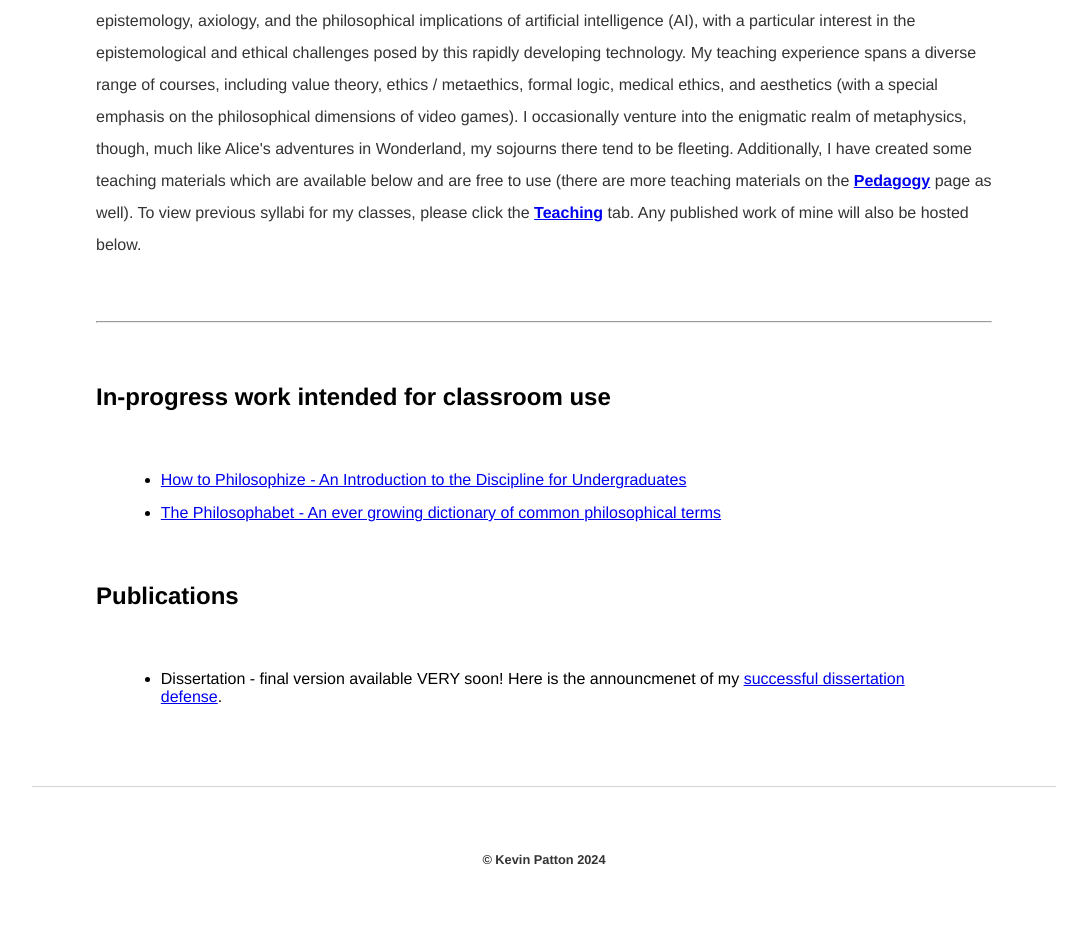
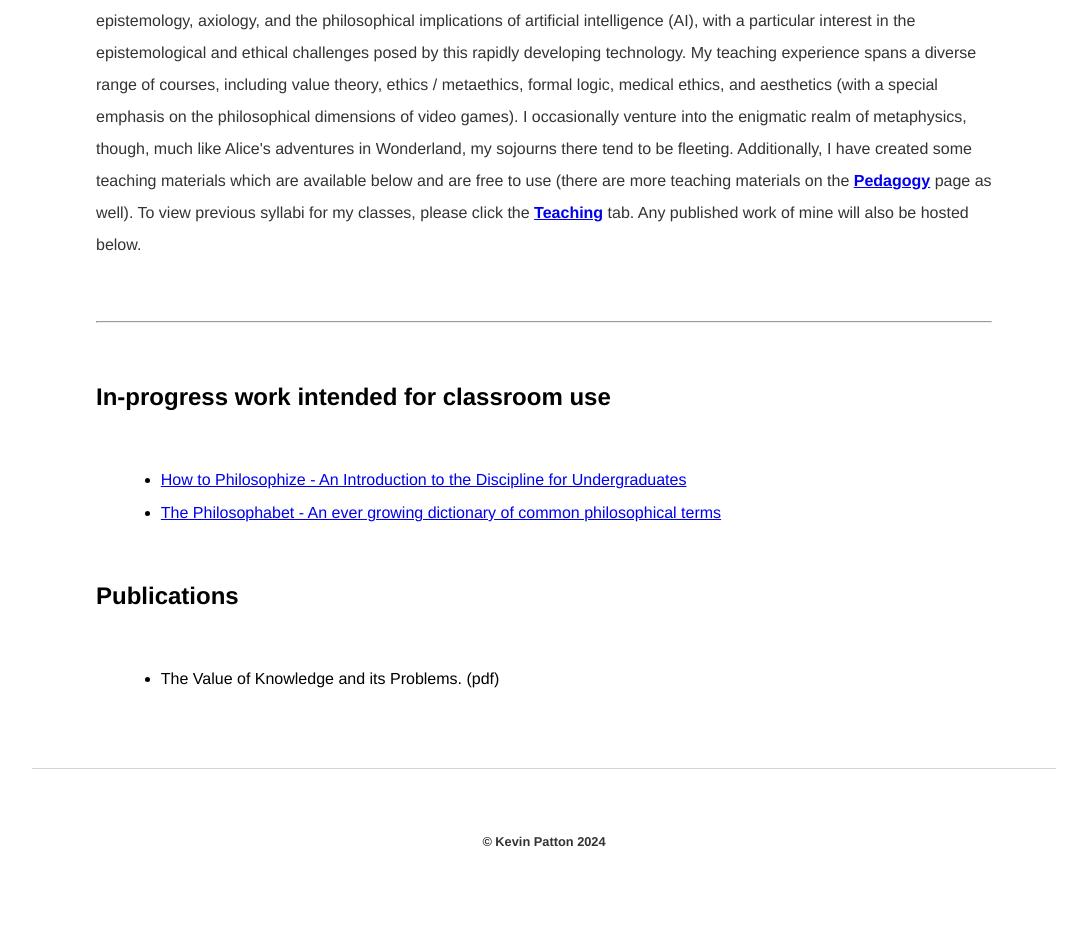
Before and after one commit to kevinjpatton/kevinjpatton.github.io, a Jekyll site: the page built from research/index.html, in a window 1280 px wide. Shown: the part 487-1420 px from the top of the page, without its empty margins (96-1183 px from the left). Built offline with Jekyll 4.4.1, drawn with Linux system fonts in a browser that asks for light colours; Markdown is read by kramdown in place of the engine named in the settings.

Commit message:
Update index.html

```diff
--- a/research/index.html
+++ b/research/index.html
@@ -13,5 +13,5 @@ title: Research - Kevin Patton
 </ul>
 <h2>Publications</h2>
 <ul class="standard-list">
-  <li>Dissertation - final version available VERY soon! Here is the announcmenet of my <a href="https://www.unl.edu/philosophy/patton-successfully-defended-dissertation" target=_blank">successful dissertation defense</a>.</li>
+  <li>The Value of Knowledge and its Problems. (pdf)</li>
 </ul>
```
